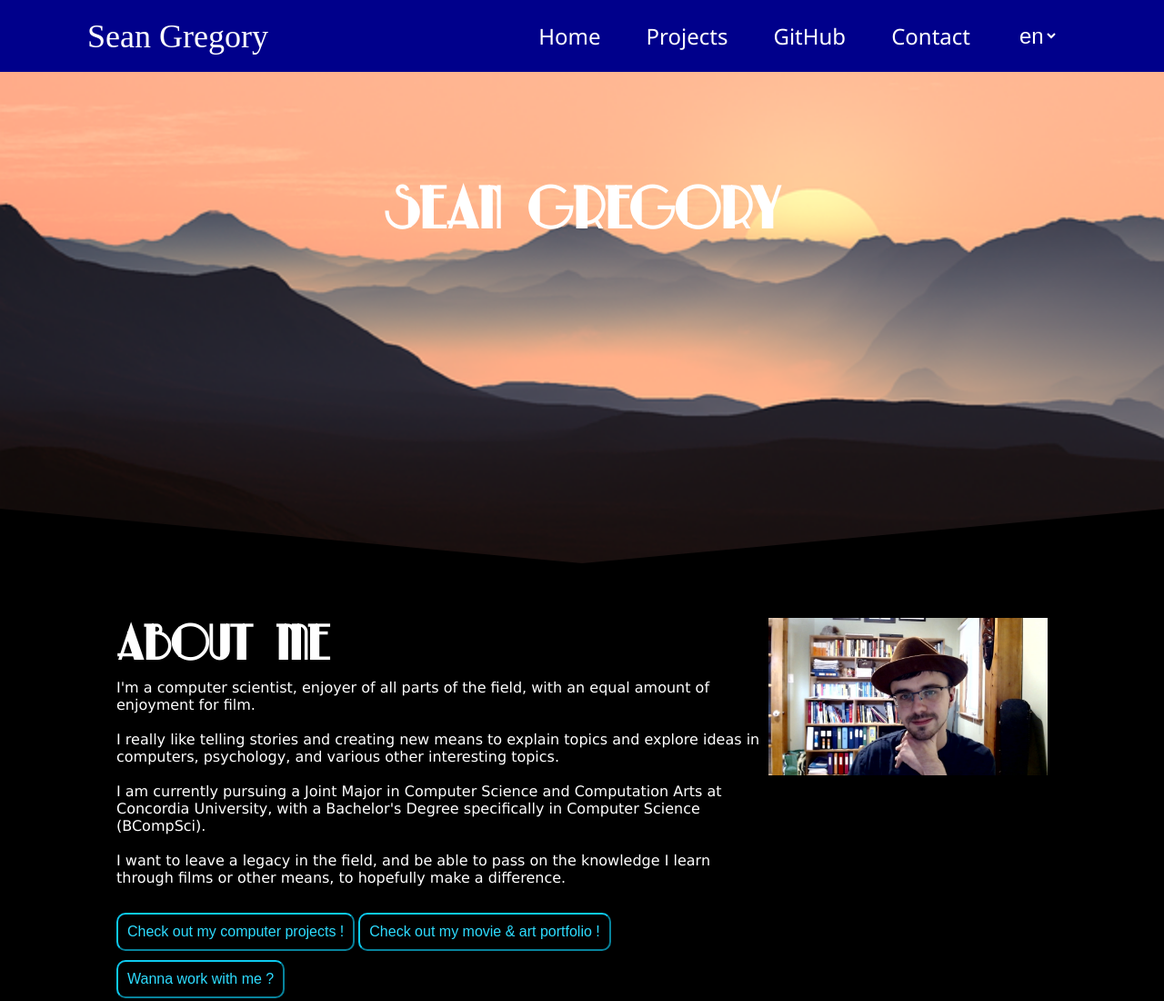
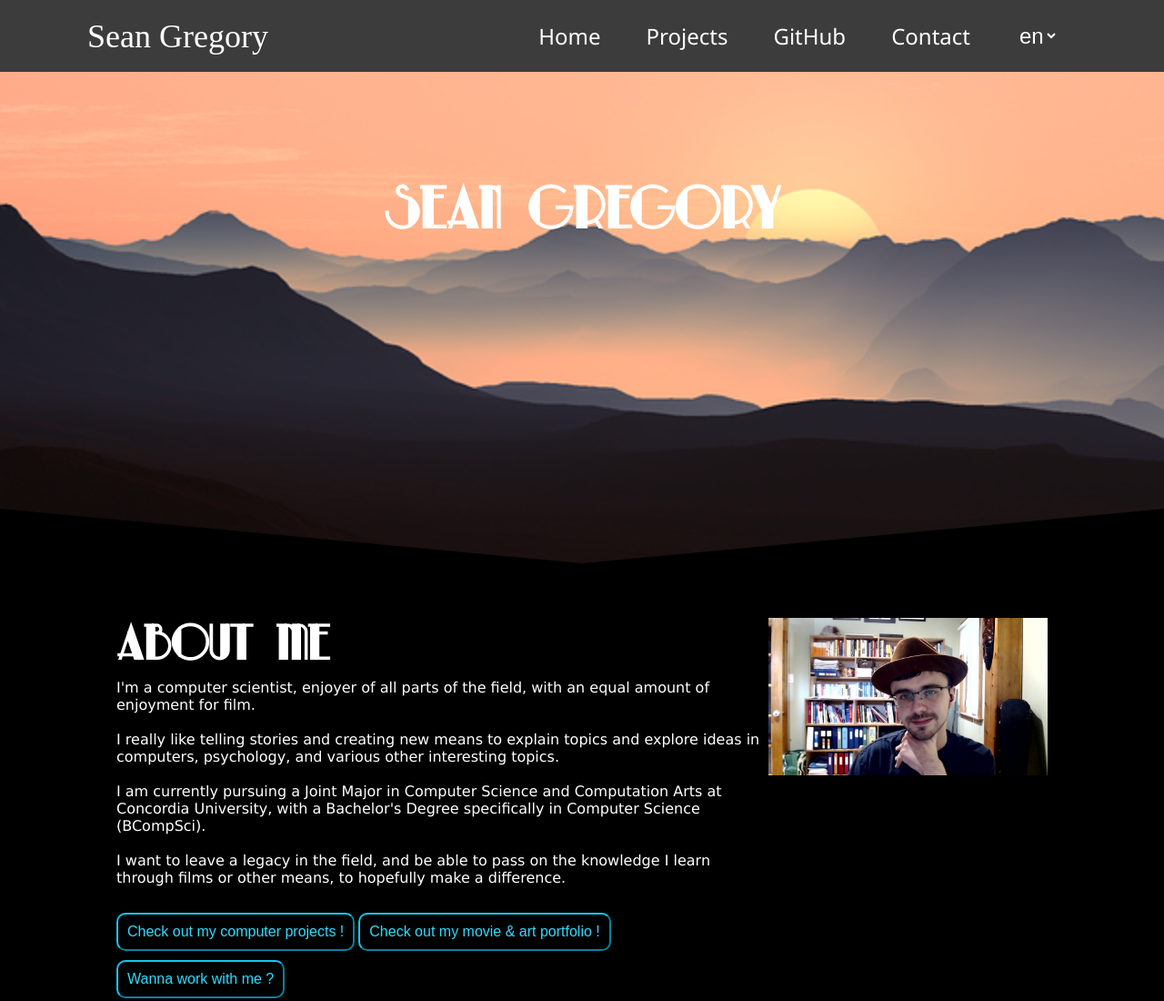
Before and after one commit to seangregoryv8/WebsitePrototype, a plain HTML site: page index.html in a window 1280 px wide. Shown: the top 1100 px of the page at 91% size. Drawn offline with Linux system fonts and the light colour scheme.

Commit message:
Updated nav

```diff
--- a/css/navbar.css
+++ b/css/navbar.css
@@ -2,7 +2,7 @@
 {
     nav
     {
-        background-color: darkblue;
+        background-color: rgb(60, 60, 60);
     }
     .navBar
     {
```
